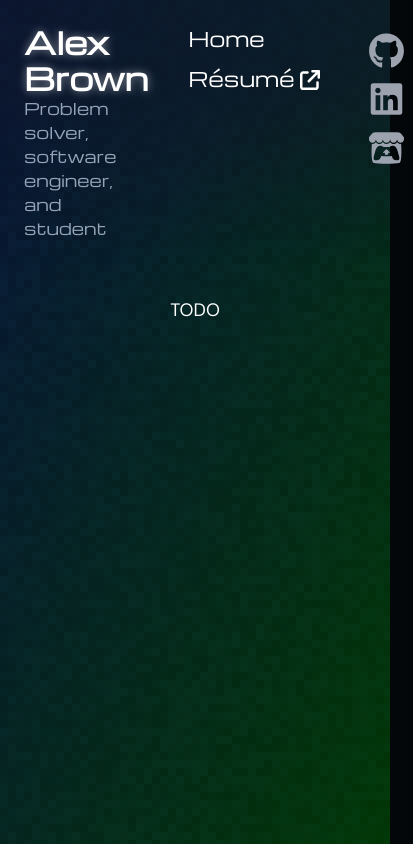
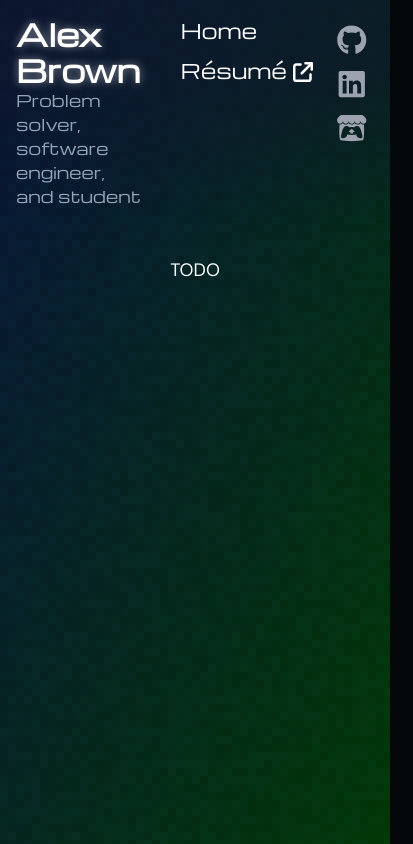
Before and after one commit to AlexApps99/new-personal-site, a Next.js app: page /blog in a window 390 px wide. Shown: the whole page, 413 px wide, since content can reach past the window. Built offline with nearby package versions, Linux system fonts and the light colour scheme.

Commit message:
Slightly better layout for small screens

```diff
--- a/src/app/(home)/Header.tsx
+++ b/src/app/(home)/Header.tsx
@@ -42,7 +42,7 @@ export default function Header({ pageLinks, fragLinks }: { pageLinks: HeaderLink
   const SHOW_FRAG_LINKS: boolean = fragLinks != null && fragLinks.length > 0;
 
   return (
-    <header className={`space-x-10 lg:space-x-0 lg:sticky lg:top-0 flex lg:flex-col max-h-screen p-6 lg:p-24 bg-gradient-to-b lg:bg-gradient-to-r from-slate-900/60 from-30% flex-shrink-0 ${HEADING_FONT.className}`}>
+    <header className={`space-x-4 sm:space-x-10 lg:space-x-0 lg:sticky lg:top-0 flex lg:flex-col max-h-screen p-4 sm:p-6 lg:p-24 bg-gradient-to-b lg:bg-gradient-to-r from-slate-900/60 from-30% flex-shrink-0 ${HEADING_FONT.className}`}>
       <div className="lg:mb-12">
         <Link href="/"><h1 className="font-bold text-3xl lg:text-5xl [text-shadow:0_0_8px_rgba(255,255,255,0.5)]">{NAME}</h1></Link>
         <h2 className="whitespace-pre-line text-slate-400 text-base lg:text-xl">{TAGLINE}</h2>
@@ -65,7 +65,7 @@ export default function Header({ pageLinks, fragLinks }: { pageLinks: HeaderLink
           null
       }
 
-      <ul className="items-center flex flex-col lg:flex-row justify-normal text-4xl lg:text-5xl">
+      <ul className="items-center flex flex-col lg:flex-row justify-normal text-3xl lg:text-5xl">
         {
           SOCIALS.map((social) => (
             <li key={social.name} className="m-1">
```
